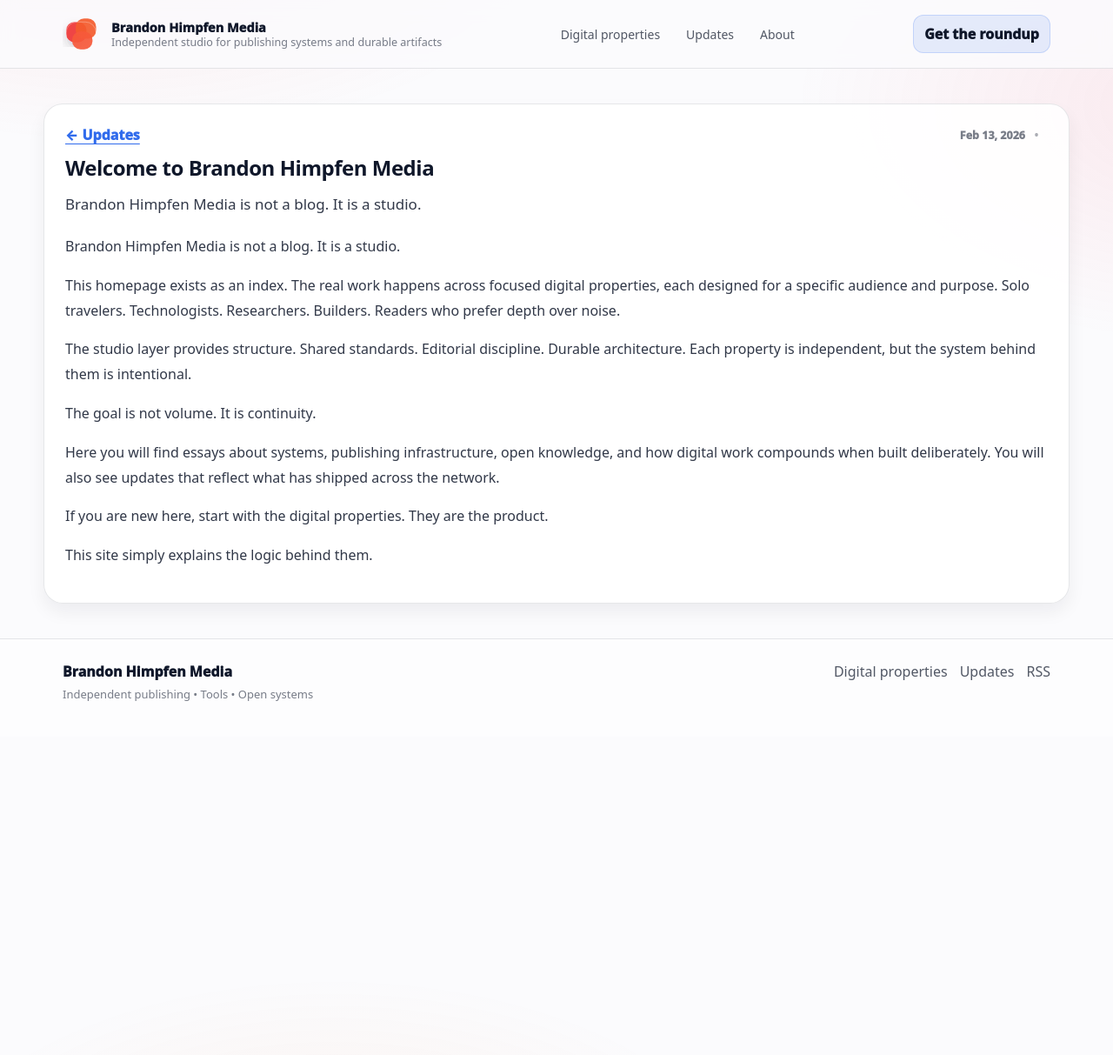
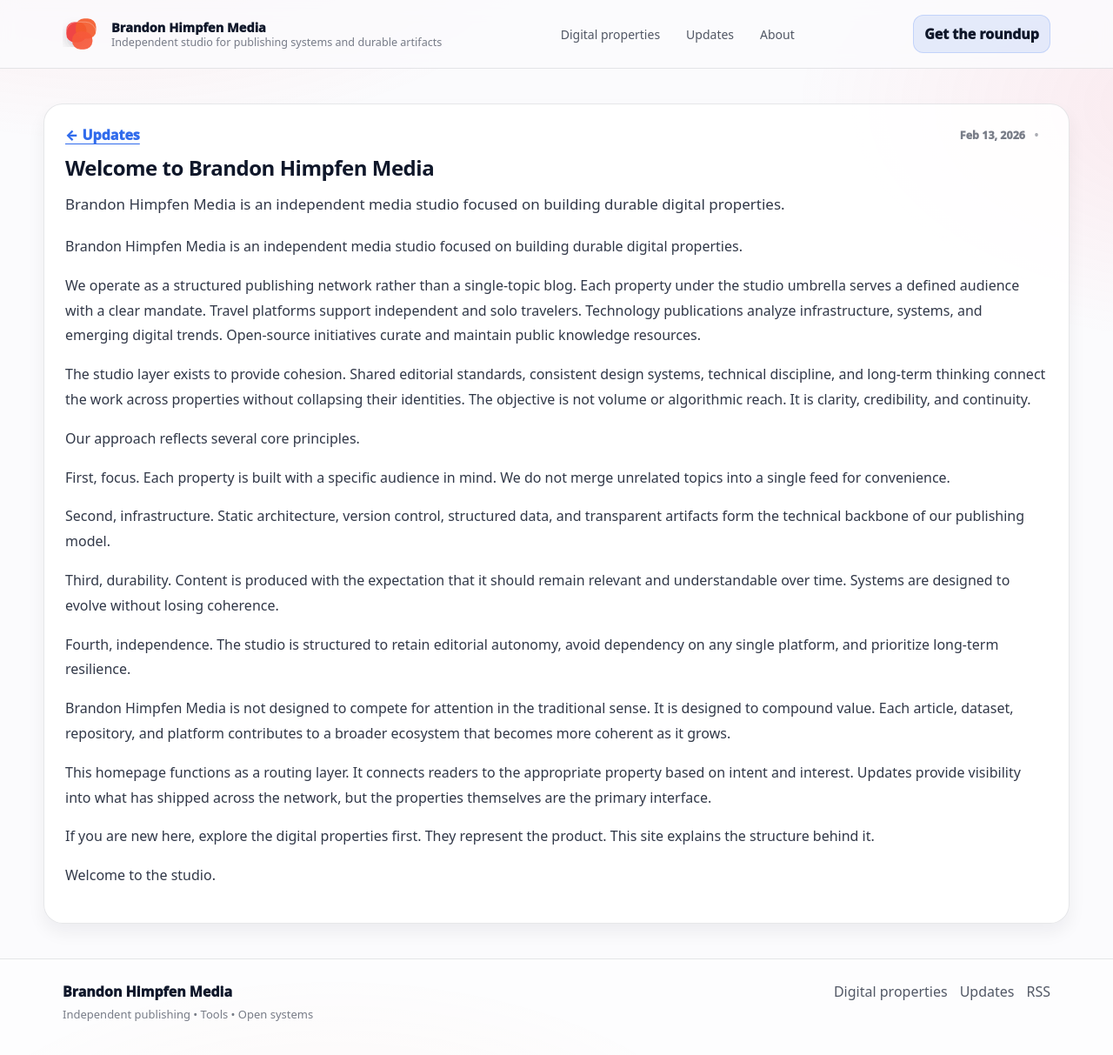
Before and after one commit to brandonhimpfenmedia/brandonhimpfenmedia.com, a Jekyll site: the page built from _posts/2026-02-13-welcome-to-brandon-himpfen-media.md, in a window 1280 px wide and 1215 px high. Shown: the whole window at 87% size. Built offline with Jekyll 4.4.1, drawn with Linux system fonts in a browser that asks for light colours.

Commit message:
Update 2026-02-13-welcome-to-brandon-himpfen-media.md

```diff
--- a/_posts/2026-02-13-welcome-to-brandon-himpfen-media.md
+++ b/_posts/2026-02-13-welcome-to-brandon-himpfen-media.md
@@ -6,16 +6,26 @@ categories: [studio]
 show_in_updates: true
 ---
 
-Brandon Himpfen Media is not a blog. It is a studio.
+Brandon Himpfen Media is an independent media studio focused on building durable digital properties.
 
-This homepage exists as an index. The real work happens across focused digital properties, each designed for a specific audience and purpose. Solo travelers. Technologists. Researchers. Builders. Readers who prefer depth over noise.
+We operate as a structured publishing network rather than a single-topic blog. Each property under the studio umbrella serves a defined audience with a clear mandate. Travel platforms support independent and solo travelers. Technology publications analyze infrastructure, systems, and emerging digital trends. Open-source initiatives curate and maintain public knowledge resources.
 
-The studio layer provides structure. Shared standards. Editorial discipline. Durable architecture. Each property is independent, but the system behind them is intentional.
+The studio layer exists to provide cohesion. Shared editorial standards, consistent design systems, technical discipline, and long-term thinking connect the work across properties without collapsing their identities. The objective is not volume or algorithmic reach. It is clarity, credibility, and continuity.
 
-The goal is not volume. It is continuity.
+Our approach reflects several core principles.
 
-Here you will find essays about systems, publishing infrastructure, open knowledge, and how digital work compounds when built deliberately. You will also see updates that reflect what has shipped across the network.
+First, focus. Each property is built with a specific audience in mind. We do not merge unrelated topics into a single feed for convenience.
 
-If you are new here, start with the digital properties. They are the product.
+Second, infrastructure. Static architecture, version control, structured data, and transparent artifacts form the technical backbone of our publishing model.
 
-This site simply explains the logic behind them.
+Third, durability. Content is produced with the expectation that it should remain relevant and understandable over time. Systems are designed to evolve without losing coherence.
+
+Fourth, independence. The studio is structured to retain editorial autonomy, avoid dependency on any single platform, and prioritize long-term resilience.
+
+Brandon Himpfen Media is not designed to compete for attention in the traditional sense. It is designed to compound value. Each article, dataset, repository, and platform contributes to a broader ecosystem that becomes more coherent as it grows.
+
+This homepage functions as a routing layer. It connects readers to the appropriate property based on intent and interest. Updates provide visibility into what has shipped across the network, but the properties themselves are the primary interface.
+
+If you are new here, explore the digital properties first. They represent the product. This site explains the structure behind it.
+
+Welcome to the studio.
```
